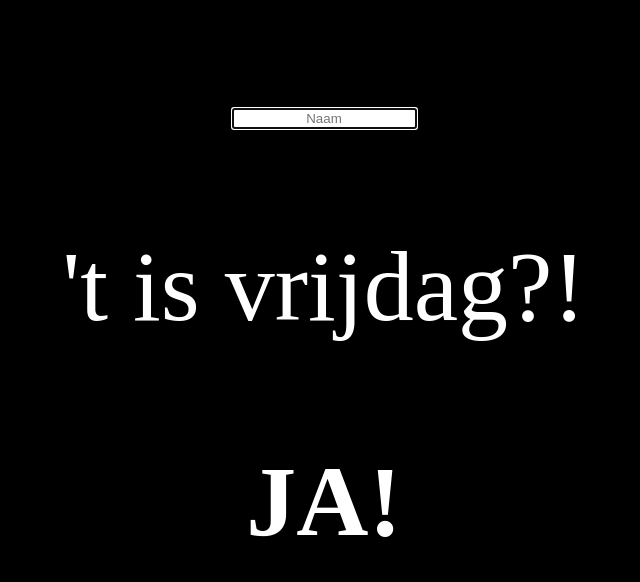
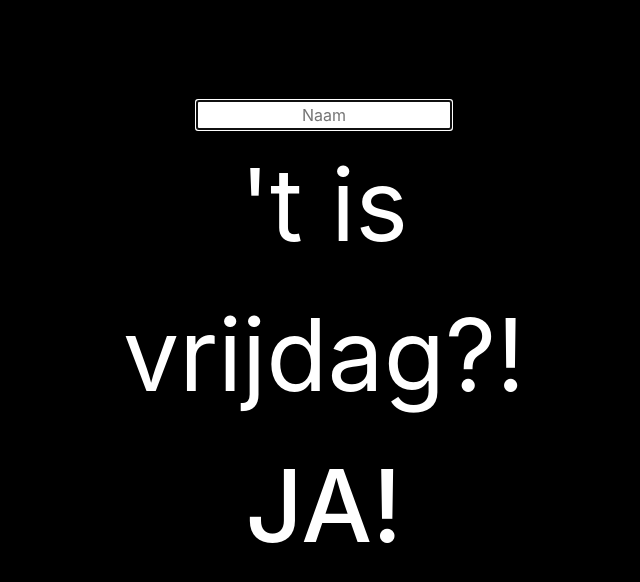
Before and after one commit to fedei91/het-is-vrijdag, a Django app: page / in a window 1280 px wide. Shown: the top 582 px of the page, without its empty margins (316-956 px from the left). Run offline with Django 3.2, Linux system fonts and the light colour scheme.

Commit message:
adjust bootstrap grid

```diff
--- a/vrijdag/static/vrijdag/style.css
+++ b/vrijdag/static/vrijdag/style.css
@@ -1,6 +1,7 @@
 body {
   background-color: black;
   text-align: center;
+  margi: 30px;
 }
 
 h1 {
--- a/vrijdag/templates/vrijdag/index.html
+++ b/vrijdag/templates/vrijdag/index.html
@@ -6,17 +6,14 @@
     <meta http-equiv="X-UA-Compatible" content="IE=edge" />
     <title>'t is vrijdag?!'</title>
     <meta name="viewport" content="width=device-width, initial-scale=1" />
-    <script src="https://code.jquery.com/jquery-3.5.1.slim.min.js" integrity="sha384-DfXdz2htPH0lsSSs5nCTpuj/zy4C+OGpamoFVy38MVBnE+IbbVYUew+OrCXaRkfj" crossorigin="anonymous"></script>
-    <script src="https://cdn.jsdelivr.net/npm/bootstrap@4.5.3/dist/js/bootstrap.bundle.min.js" integrity="sha384-ho+j7jyWK8fNQe+A12Hb8AhRq26LrZ/JpcUGGOn+Y7RsweNrtN/tE3MoK7ZeZDyx" crossorigin="anonymous"></script>
+    <link rel="stylesheet" href="https://cdn.jsdelivr.net/npm/bootstrap@4.5.3/dist/css/bootstrap.min.css" integrity="sha384-TX8t27EcRE3e/ihU7zmQxVncDAy5uIKz4rEkgIXeMed4M0jlfIDPvg6uqKI2xXr2" crossorigin="anonymous">
     <link rel="stylesheet" href="{% static 'vrijdag/style.css'%}" />
   </head>
   <body>
     <div class="container">
       <div class="row">
-        <div class="col-md-4"></div>
-      </div>
-      <div class="row">
-        <div class="col-md-4">
+        <div class="col-sm"></div>
+        <div class="col-sm">
           <form>
             <input autofocus id="name" placeholder="Naam" type="text" />
           </form>
@@ -29,9 +26,7 @@
 
           {% endif %}
         </div>
-      </div>
-      <div class="row">
-        <div class="col-md-4"></div>
+        <div class="col-sm"></div>
       </div>
     </div>
     <script
```
